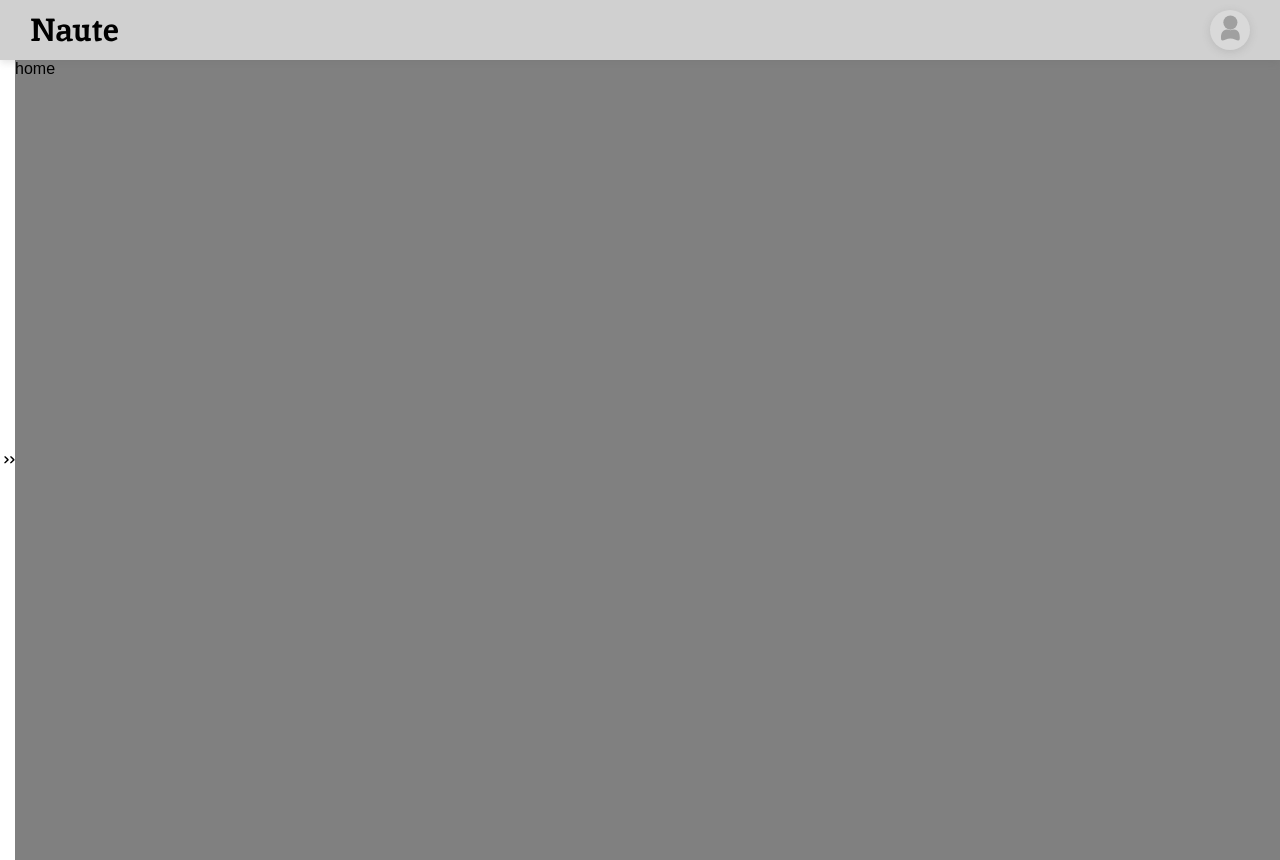
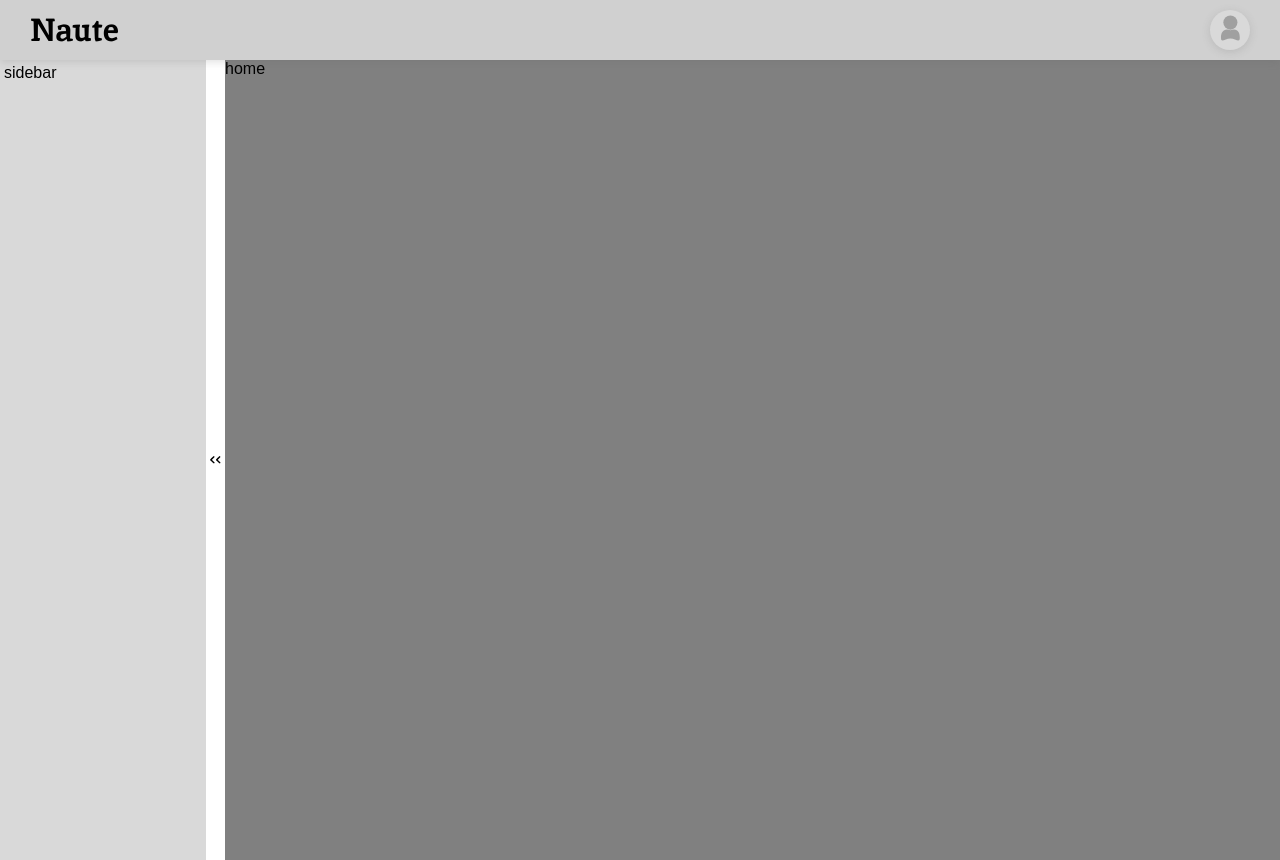
Before and after one commit to LA4/NAUTE, a React (Vite) app: page / in a window 1280 px wide. Built offline with nearby package versions, Linux system fonts and the light colour scheme; a web font is replaced by a local one.

Commit message:
Sidebar - open and close functionality

```diff
--- a/src/partials/sideBar/SideBar.tsx
+++ b/src/partials/sideBar/SideBar.tsx
@@ -1,22 +1,53 @@
+import { AnimatePresence, useAnimate } from "framer-motion";
 import { LeftDoubleArrow, RightDoubleArrow } from "../../assets/DoubleArrow";
 import "./sidebar.css";
 import { useState } from "react";
 export function SideBar() {
-  const [open, setOpen] = useState<Boolean>(false);
+  const [open, setOpen] = useState<Boolean>(true);
+  const [scope, animate] = useAnimate();
   const handleOpen = () => {
-    setOpen(!open);
-  };
-  const openStyle = {
-    width: open ? "250px" : " 15px",
+    if (open) {
+      animate([
+        [".side-container-child", { x: -100, width: "0" }, { duration: 0.3 }],
+        [
+          scope.current,
+          { opacity: 1, width: "0px" },
+          { duration: 0.3, at: "<" },
+        ],
+      ]);
+      setOpen(!open);
+    } else {
+      animate([
+        [
+          scope.current,
+          { x: 0, opacity: 1, width: "250px" },
+          { duration: 0.3 },
+        ],
+        [
+          ".side-container-child",
+          { x: 0, width: "100%", display: "none" },
+          { duration: 0.3, at: "<" },
+        ],
+      ]);
+      setOpen(!open);
+    }
   };
   return (
     <>
-      <div style={openStyle} className="side-container">
-        {open && <div className="side-container-child">sidebar</div>}
+      <AnimatePresence>
+        <div ref={scope} className="side-container">
+          <div className="side-container-child">sidebar</div>
+        </div>
+      </AnimatePresence>
+      {open ? (
         <span onClick={handleOpen} className="oppener">
-          {open ? <LeftDoubleArrow /> : <RightDoubleArrow />}
+          <LeftDoubleArrow />
         </span>
-      </div>
+      ) : (
+        <span onClick={handleOpen} className="oppener">
+          <RightDoubleArrow />
+        </span>
+      )}
     </>
   );
 }
--- a/src/partials/sideBar/sidebar.css
+++ b/src/partials/sideBar/sidebar.css
@@ -6,9 +6,9 @@
 }
 .oppener{
     display: flex;
+    height: 100vh;
     justify-content: center;
     align-items: center;
-    height: 100%;
     width: 19px;
     padding: 4px;
     background-color: #fff;
```
